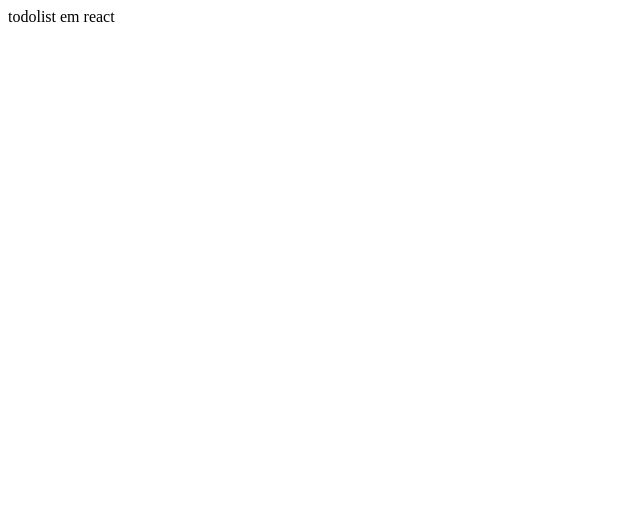
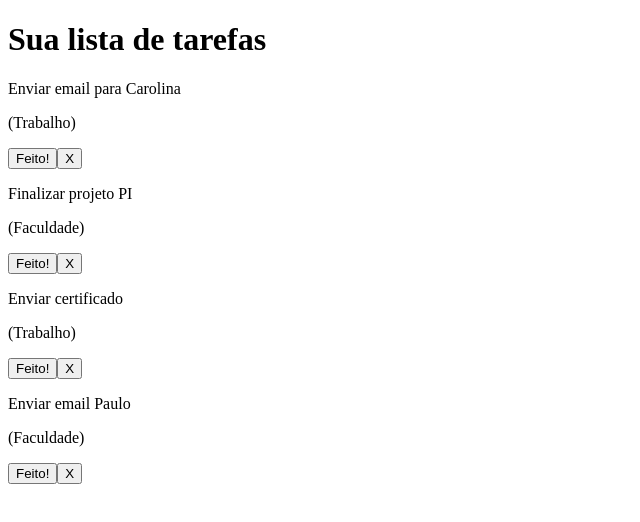
Before and after one commit to thainazanfolin/todolist-react, a React (Vite) app in the folder todolist/: page / in a window 1280 px wide. Shown: the top 522 px of the page, without its empty margins (0-640 px from the left). Built offline with nearby package versions, Linux system fonts and the light colour scheme.

Commit message:
struture

```diff
--- a/todolist/src/App.jsx
+++ b/todolist/src/App.jsx
@@ -1,9 +1,62 @@
 import { useState } from 'react'
 
 function App() {
-  const [count, setCount] = useState(0)
+  // use state permite a renderização após mudança de dados
+  //armazenando os dados iniciais - set insere os dados, todos consulta os dados
 
-  return  <div>todolist em react</div>
+  const [todos, setTodos] = useState([
+    {
+      id: 1,
+      text: "Enviar email para Carolina",
+      category: "Trabalho",
+      isCompleted: false
+    },
+    {
+      id: 2,
+      text: "Finalizar projeto PI",
+      category: "Faculdade",
+      isCompleted: false
+    },
+    {
+      id: 3,
+      text: "Enviar certificado",
+      category: "Trabalho",
+      isCompleted: false
+    },
+    {
+      id: 4,
+      text: "Enviar email Paulo",
+      category: "Faculdade",
+      isCompleted: false
+    },
+
+
+
+  ])
+
+  return  <div className='app'>
+    <h1>Sua lista de tarefas</h1>
+    <div className='todo-list'>
+      {todos.map((todo) => (  /*vamos organizar os to-dos em MAP que percorre os itens TO DO para acessar seus dados */
+        <div className="todo">
+          <div className="content">
+            <p>{todo.text}</p>
+          <p className="category">
+            ({todo.category})
+          </p>
+          </div>
+          <div>
+            <button>Feito!</button>
+            <button>X</button>
+          </div>
+        </div>
+      ))}
+
+    </div>
+
+
+
+  </div>
 
 }
 
```
